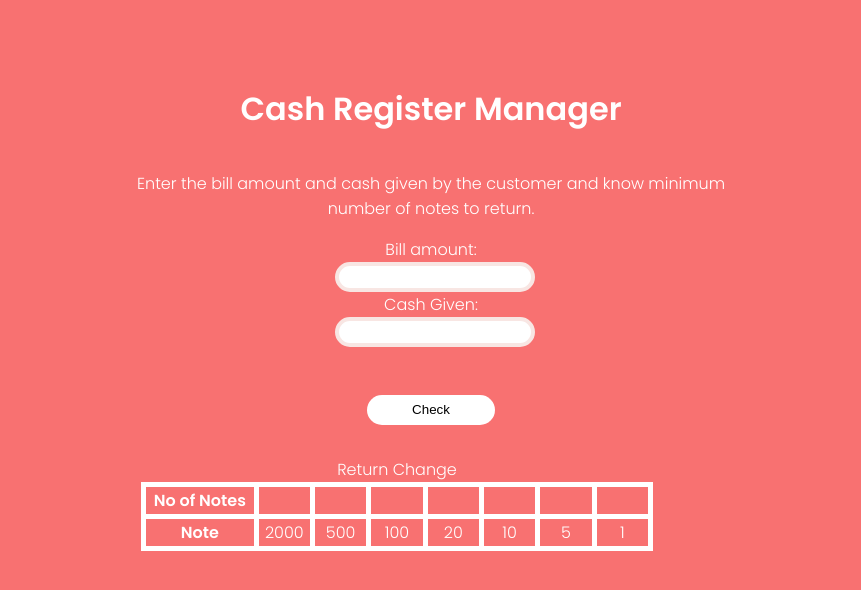
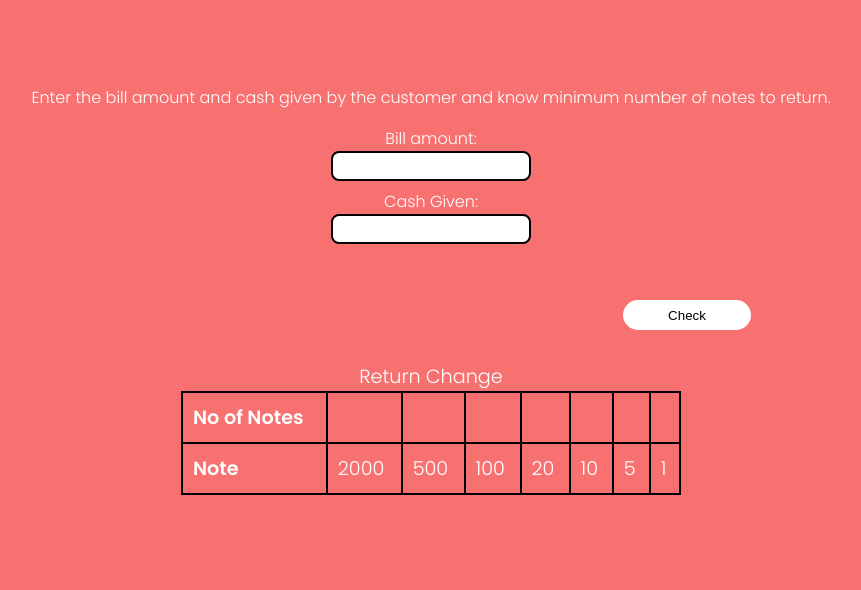
Before and after one commit to anjali1102/Cash-Register-Manager, a plain HTML site: page index.html in a window 1280 px wide. Shown: the whole page, without its empty margins (209-1070 px from the left). Drawn offline with Linux system fonts and the light colour scheme.

Commit message:
updated table styling & centering

```diff
--- a/style.css
+++ b/style.css
@@ -3,6 +3,9 @@ body {
   font-family: "Poppins", sans-serif;
   margin: 0px;
   padding: 0px;
+  background-color: var(--primary-color);
+  color: #fff;
+  text-align: center;
 }
 
 * {
@@ -11,33 +14,6 @@ body {
 
 :root {
   --primary-color: #f87171;
-}
-
-table {
-  table-layout: fixed;
-  width: 80%;
-  border: 5px solid white;
-  border-collapse: collapse;
-}
-th {
-  width: 100%;
-  border: 5px solid white;
-}
-td {
-  width: 50%;
-  border: 5px solid white;
-  word-wrap: break-word;
-  max-width: 1px;
-}
-
-.tbl {
-  margin: auto;
-}
-
-body {
-  background-color: var(--primary-color);
-  color: #fff;
-  text-align: center;
 }
 
 input {
@@ -60,23 +36,45 @@ button {
 }
 
 .container {
-  margin: 4rem auto 7rem;
   display: flex;
   flex-direction: column;
-  width: 50vw;
+  align-items: center;
+  justify-content: center;
 }
 
-.input-label {
-  display: block;
-  font-size: large;
-  font-weight: 600;
+.heading{
+  color: var(--primary-color);
+  margin-bottom: 0px;
 }
 
-.change-table{
-  text-align: center;
-  margin-left: 30px;
+.label {
+  font-size: large;
+  margin-bottom: 0.5rem;
 }
-.input{
-  text-align: center;
-  margin-left: 35%;
+
+.input {
+  border: 2px solid black;
+  padding: 0.3rem;
+  border-radius: 0.5rem;
+  margin-bottom: 0.5rem;
 }
+
+table {
+  text-align: left;
+  width: 500px;
+  font-size: larger;
+}
+th {
+  text-align: left;
+}
+table,
+th,
+td {
+  border: 2px solid black;
+  border-collapse: collapse;
+}
+
+th,
+td {
+  padding: 10px;
+}
```
